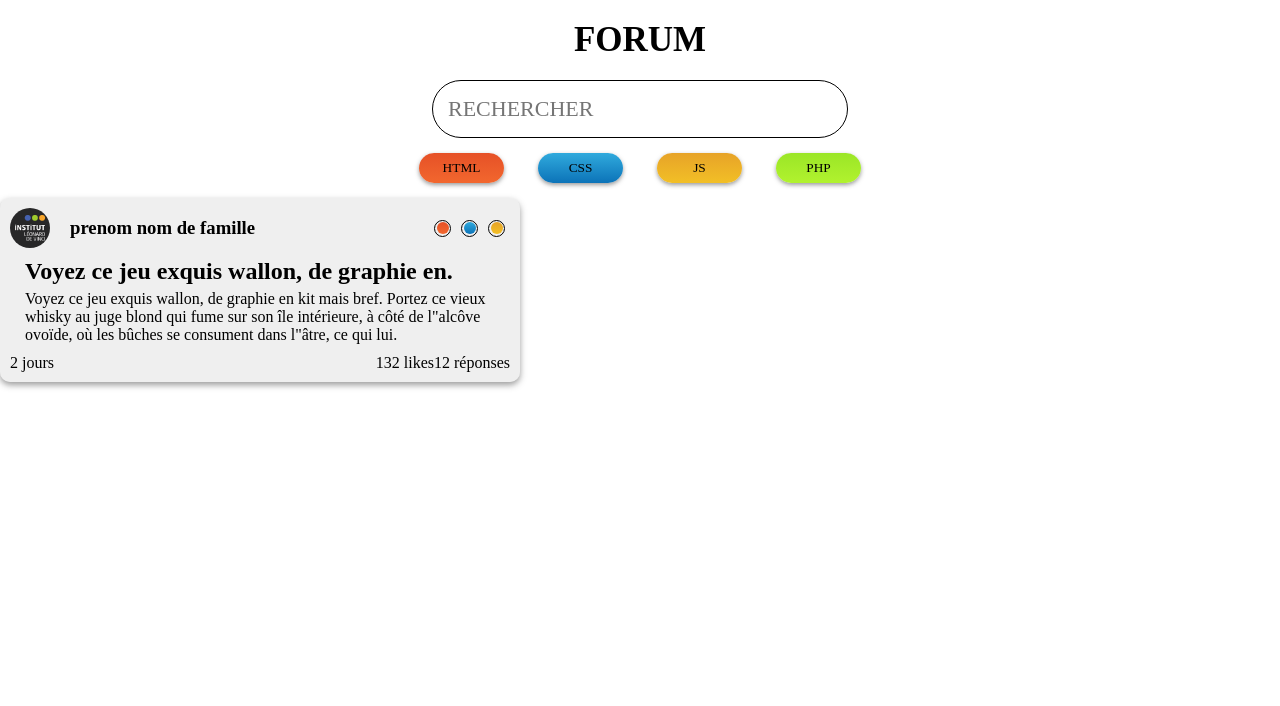
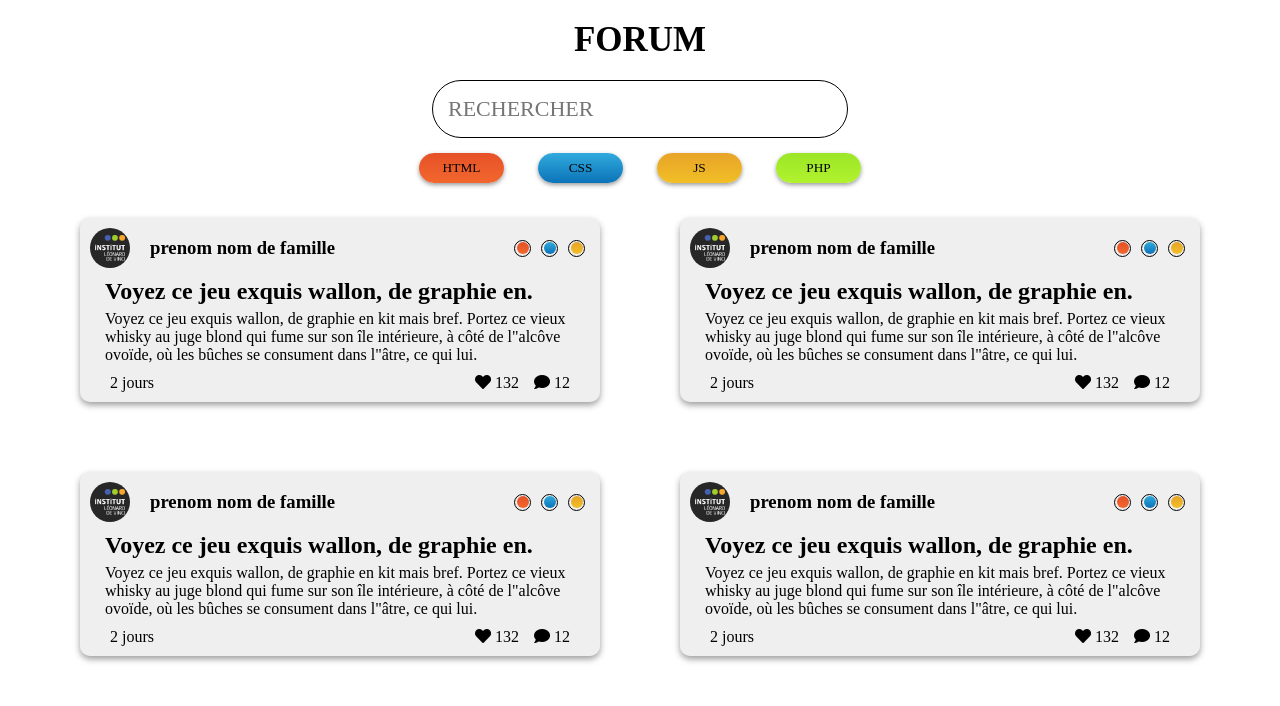
Before and after one commit to Redeltaz/Devcorp, a PHP site: page /html/AccueilForum.html in a window 1280 px wide. Shown: the part 100-806 px from the top of the page. Before the commit the page ends 489 px from the top, so only its background shows below. Run offline with PHP 8.4, Linux system fonts and the light colour scheme; some libraries are stand-ins or nearby versions.

Commit message:
page forum accueil sans footer

```diff
--- a/view/css/style.css
+++ b/view/css/style.css
@@ -96,12 +96,21 @@ main button {
     margin: 15px;
 }
 
+.all_message {
+    display: flex;
+    justify-content: space-evenly;
+    flex-wrap: wrap;
+
+}
+
 .message_forum {
     width: 500px;
     padding: 10px;
     background-color: rgba(216, 216, 216, 0.421);
     border-radius: 10px;
     box-shadow: 0px 3px 6px 0px rgba(57, 57, 57, 0.503);
+    margin-top: 20px;
+    margin-bottom: 50px;
 }
 
 .flex {
@@ -161,3 +170,11 @@ main button {
 .texte h2 {
     margin-bottom: 5px;
 }
+
+.espace p:first-child {
+    margin-right: 15px;
+}
+
+.bas {
+    margin: 0 20px;
+}
--- a/view/html/AccueilForum.html
+++ b/view/html/AccueilForum.html
@@ -5,6 +5,8 @@
     <meta name="viewport" content="width=device-width, initial-scale=1.0">
     <title>Accueil</title>
     <link href="../css/style.css" rel="stylesheet">
+    <link rel="stylesheet" href="https://cdnjs.cloudflare.com/ajax/libs/font-awesome/5.13.0/css/all.min.css">
+
 </head>
 <body>
     <header>
@@ -34,6 +36,8 @@
             <button>PHP</button>
         </div>
 
+
+     <section class="all_message">
             <div class="message_forum">
                 <div class="flex">
                     <div>
@@ -60,16 +64,129 @@
                         bûches se consument dans l"âtre, ce qui lui.</p>
                 </div>
 
-            <div class="flex">
+                <div class="flex bas">
                     <p>2 jours</p>
-                <div>
-                    <p>132 likes</p>
-                    <p>12 réponses</p>
+                    <div class="espace">
+                        <p><i class="fas fa-heart"></i> 132</p>
+                        <p><i class="fas fa-comment"></i> 12</p>
                     </div>
                 </div>
 
 
             </div>
+
+            <div class="message_forum">
+                <div class="flex">
+                    <div>
+                        <img class="photo_profil" src="../img/logo.png" alt="photo de profil">
+                        <h3>prenom nom de famille</h3>
+                    </div>
+                    <div>
+                        <div class="rond">
+                            <div class="html"></div>
+                        </div>
+                        <div class="rond">
+                            <div class="css"></div>
+                        </div>
+                        <div class="rond">
+                            <div class="js"></div>
+                        </div>
+                    </div>
+                </div>
+
+                <div class="texte">
+                    <h2>Voyez ce jeu exquis wallon, de graphie en.</h2>
+                    <p>Voyez ce jeu exquis wallon, de graphie en kit mais bref. Portez ce vieux whisky
+                        au juge blond qui fume sur son île intérieure, à côté de l"alcôve ovoïde, où les
+                        bûches se consument dans l"âtre, ce qui lui.</p>
+                </div>
+
+                <div class="flex bas">
+                    <p>2 jours</p>
+                    <div class="espace">
+                        <p><i class="fas fa-heart"></i> 132</p>
+                        <p><i class="fas fa-comment"></i> 12</p>
+                    </div>
+                </div>
+
+
+            </div>
+
+            <div class="message_forum">
+                <div class="flex">
+                    <div>
+                        <img class="photo_profil" src="../img/logo.png" alt="photo de profil">
+                        <h3>prenom nom de famille</h3>
+                    </div>
+                    <div>
+                        <div class="rond">
+                            <div class="html"></div>
+                        </div>
+                        <div class="rond">
+                            <div class="css"></div>
+                        </div>
+                        <div class="rond">
+                            <div class="js"></div>
+                        </div>
+                    </div>
+                </div>
+
+                <div class="texte">
+                    <h2>Voyez ce jeu exquis wallon, de graphie en.</h2>
+                    <p>Voyez ce jeu exquis wallon, de graphie en kit mais bref. Portez ce vieux whisky
+                        au juge blond qui fume sur son île intérieure, à côté de l"alcôve ovoïde, où les
+                        bûches se consument dans l"âtre, ce qui lui.</p>
+                </div>
+
+                <div class="flex bas">
+                    <p>2 jours</p>
+                    <div class="espace">
+                        <p><i class="fas fa-heart"></i> 132</p>
+                        <p><i class="fas fa-comment"></i> 12</p>
+                    </div>
+                </div>
+
+
+            </div>
+
+            <div class="message_forum">
+                <div class="flex">
+                    <div>
+                        <img class="photo_profil" src="../img/logo.png" alt="photo de profil">
+                        <h3>prenom nom de famille</h3>
+                    </div>
+                    <div>
+                        <div class="rond">
+                            <div class="html"></div>
+                        </div>
+                        <div class="rond">
+                            <div class="css"></div>
+                        </div>
+                        <div class="rond">
+                            <div class="js"></div>
+                        </div>
+                    </div>
+                </div>
+
+                <div class="texte">
+                    <h2>Voyez ce jeu exquis wallon, de graphie en.</h2>
+                    <p>Voyez ce jeu exquis wallon, de graphie en kit mais bref. Portez ce vieux whisky
+                        au juge blond qui fume sur son île intérieure, à côté de l"alcôve ovoïde, où les
+                        bûches se consument dans l"âtre, ce qui lui.</p>
+                </div>
+
+                <div class="flex bas">
+                    <p>2 jours</p>
+                    <div class="espace">
+                        <p><i class="fas fa-heart"></i> 132</p>
+                        <p><i class="fas fa-comment"></i> 12</p>
+                    </div>
+                </div>
+
+
+            </div>
+
+        </section>
 
     </section>
 
```
Lines whose indentation alone changed are shown as unchanged.
